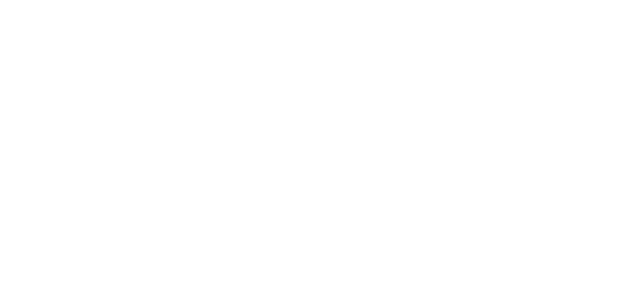
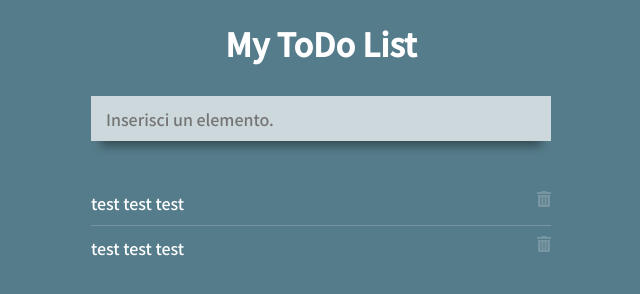
Before and after one commit to GalinaShcherbak84/js-todo-clone, a plain HTML site: page index.html in a window 1280 px wide. Shown: the whole page, without its empty margins (319-959 px from the left). Drawn offline with nearby package versions, Linux system fonts and the light colour scheme.

Commit message:
html e css

```diff
--- a/index.html
+++ b/index.html
@@ -9,6 +9,8 @@
     <!-- link font -->
     <link rel="preconnect" href="https://fonts.gstatic.com">
     <link href="https://fonts.googleapis.com/css2?family=Noto+Sans+KR:wght@500&display=swap" rel="stylesheet">
+    <!-- link font-awesome -->
+    <link rel="stylesheet" href="https://cdnjs.cloudflare.com/ajax/libs/font-awesome/5.15.3/css/all.min.css">
     <!-- link jquery -->
     <script src="https://code.jquery.com/jquery-3.6.0.slim.min.js"
     integrity="sha256-u7e5khyithlIdTpu22PHhENmPcRdFiHRjhAuHcs05RI=" crossorigin="anonymous"></script>
@@ -17,6 +19,29 @@
     <title>Document</title>
 </head>
 <body>
-
+    <div class="app">
+        <header>
+            <h1>
+                My ToDo List
+            </h1>
+        </header>
+        <main>
+            <input
+             type="text"
+             class="add-todo"
+             placeholder="Inserisci un elemento.">
+             <ul class="todos">
+                 <!-- statico per il style -->
+                 <li>
+                     <span class="text">test test test</span>
+                     <i class="fas fa-trash-alt"></i>
+                 </li>
+                 <li>
+                    <span class="text">test test test</span>
+                    <i class="fas fa-trash-alt"></i>
+                </li>
+             </ul>
+        </main>
+    </div>
 </body>
 </html>
--- a/style.css
+++ b/style.css
@@ -4,3 +4,52 @@
     box-sizing: border-box;
     font-family: 'Noto Sans KR', sans-serif;
 }
+body{
+    background-color:#557c8a;
+    color:white;
+}
+/* layout */
+.app{
+    max-width: 500px;
+    margin:0 auto;
+    padding: 20px;
+}
+h1{
+    margin-bottom: 30px;
+    text-align: center;
+}
+/* new item input */
+.add-todo{
+    width: 100%;
+    height: 45px;
+    margin-bottom: 40px;
+    padding: 0 15px;
+    font-size: 16px;
+    background-color: rgba(255, 255, 255, 0.70);
+    border:none;
+    outline: none;
+    transition: background-color, .3s;
+    box-shadow: 0 15px 10px -10px rgba(0, 0, 0, 0.4);
+}
+.add-todo:focus,
+.add-todo:hover{
+    background-color: white;
+}
+/* todo list */
+.todos li{
+    display: flex;
+    justify-content: space-between;
+    padding:10px 0;
+    border-bottom: solid 1px rgba(255, 255, 255, 0.2);
+}
+.todos li:last-child{
+    border-bottom: none;
+}
+.todos i{
+    cursor: pointer;
+    opacity: .2;
+    transition: opacity, 0.4s;
+}
+.todos i:hover{
+    opacity: 1;
+}
```
